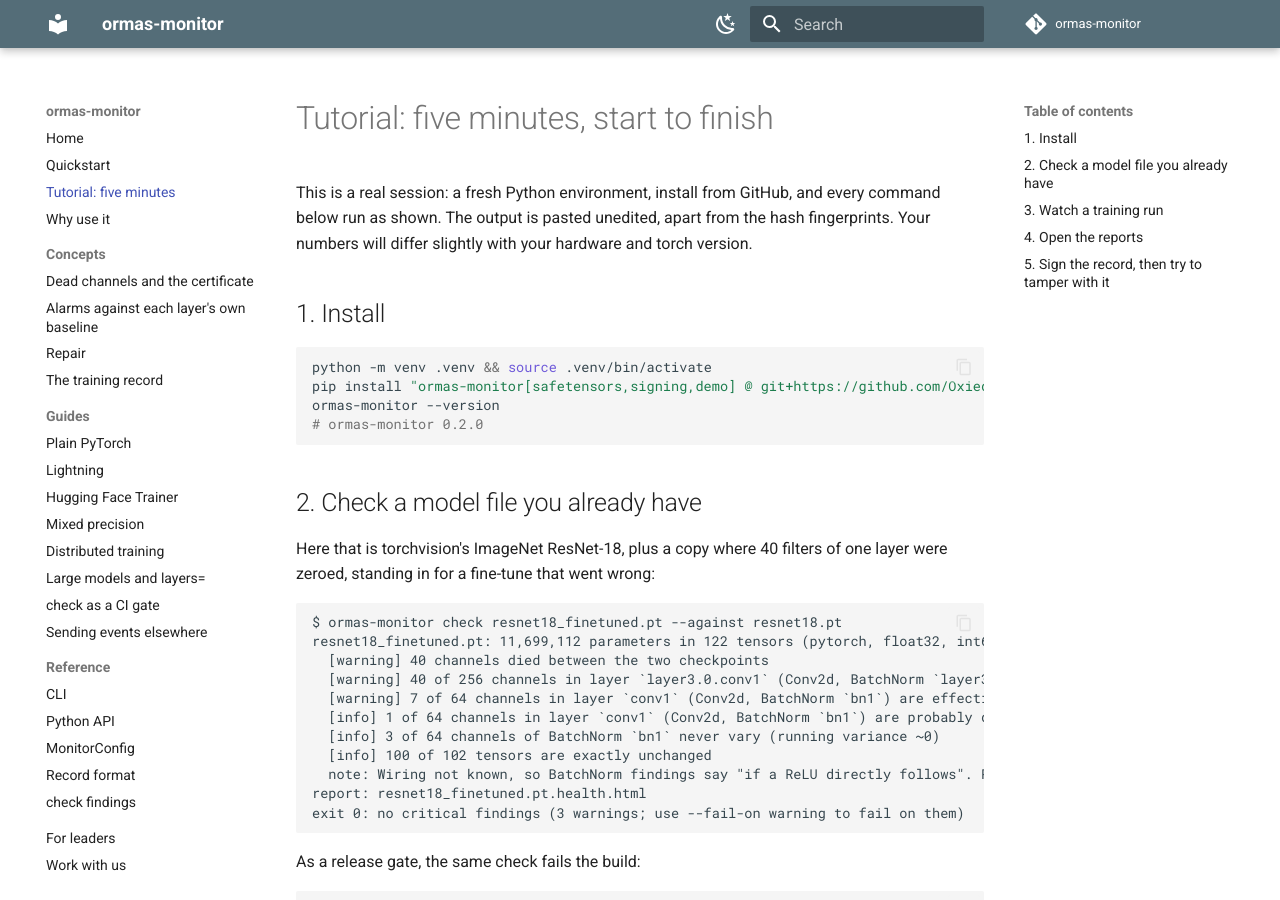
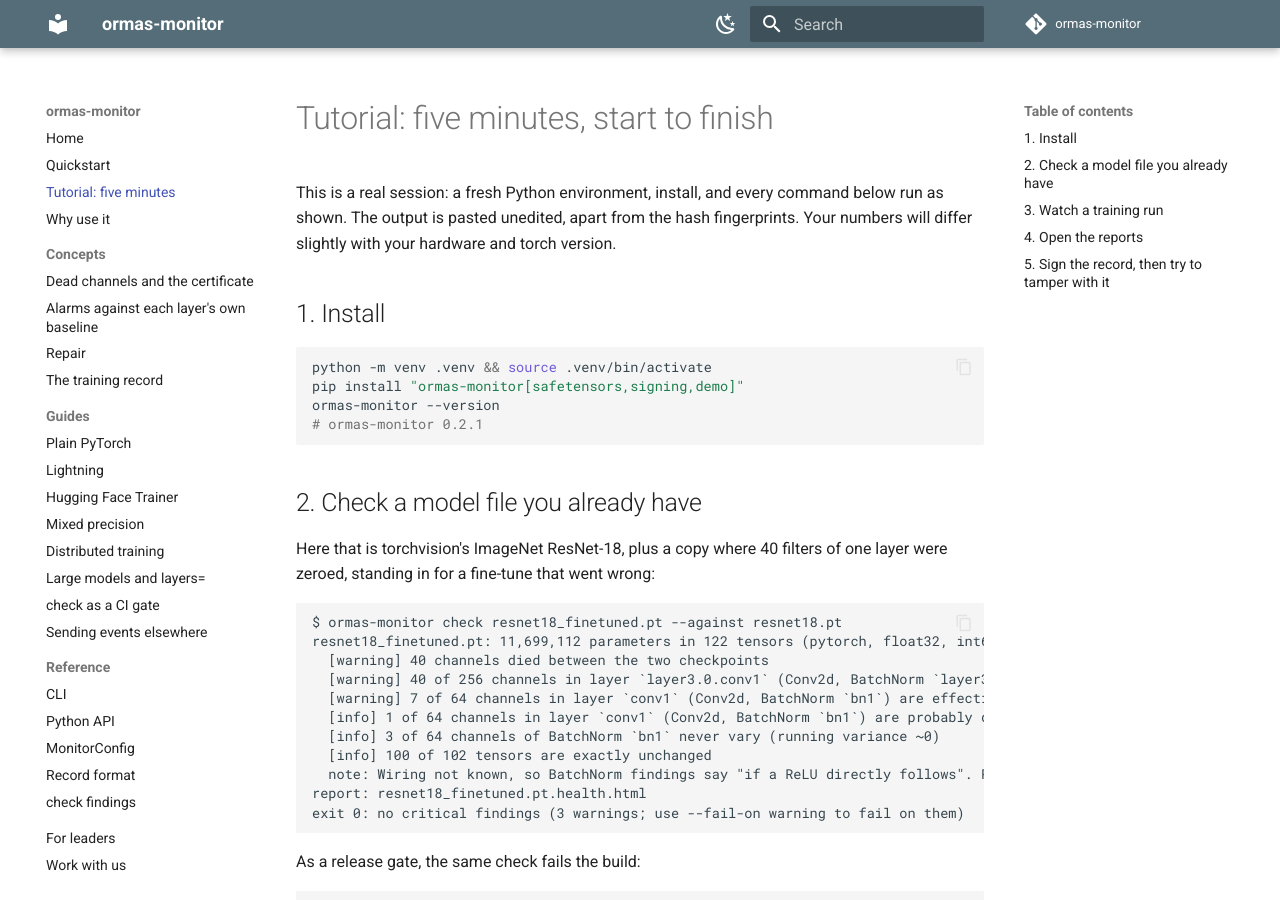
Before and after one commit to Oxiedo/ormas-monitor, an MkDocs documentation site: the page built from docs/tutorial.md, in a window 1280 px wide and 900 px high. Built offline with MkDocs 1.6.1 and Material for MkDocs 9.7.7, drawn with Linux system fonts in a browser that asks for light colours; comment, search, counter and statistics services are not loaded.

Commit message:
Tutorial installs from PyPI

````diff
--- a/docs/tutorial.md
+++ b/docs/tutorial.md
@@ -1,14 +1,14 @@
 # Tutorial: five minutes, start to finish
 
-This is a real session: a fresh Python environment, install from GitHub, and every command below run as shown. The output is pasted unedited, apart from the hash fingerprints. Your numbers will differ slightly with your hardware and torch version.
+This is a real session: a fresh Python environment, install, and every command below run as shown. The output is pasted unedited, apart from the hash fingerprints. Your numbers will differ slightly with your hardware and torch version.
 
 ## 1. Install
 
 ```bash
 python -m venv .venv && source .venv/bin/activate
-pip install "ormas-monitor[safetensors,signing,demo] @ git+https://github.com/Oxiedo/ormas-monitor"
+pip install "ormas-monitor[safetensors,signing,demo]"
 ormas-monitor --version
-# ormas-monitor 0.2.0
+# ormas-monitor 0.2.1
 ```
 
 ## 2. Check a model file you already have
````
